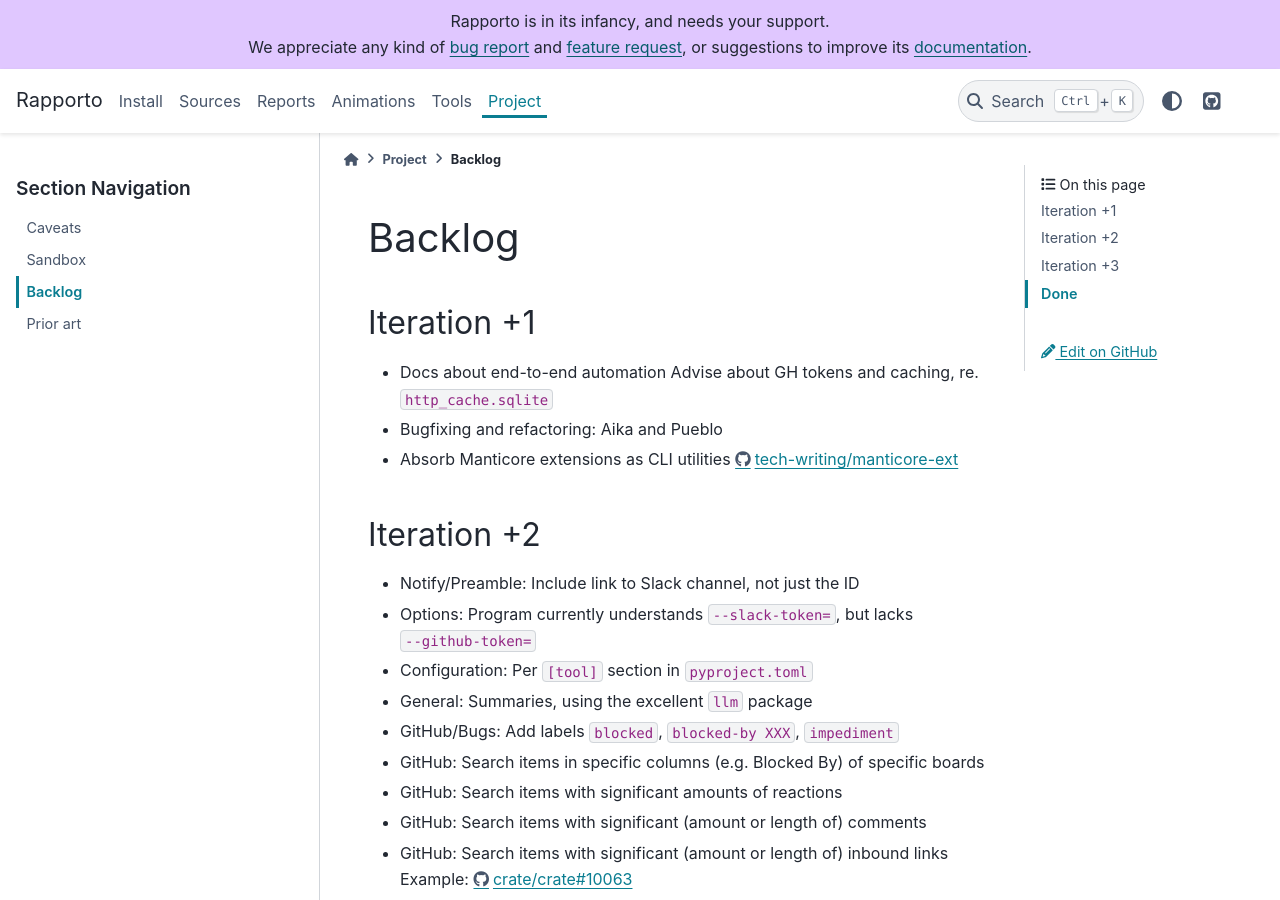
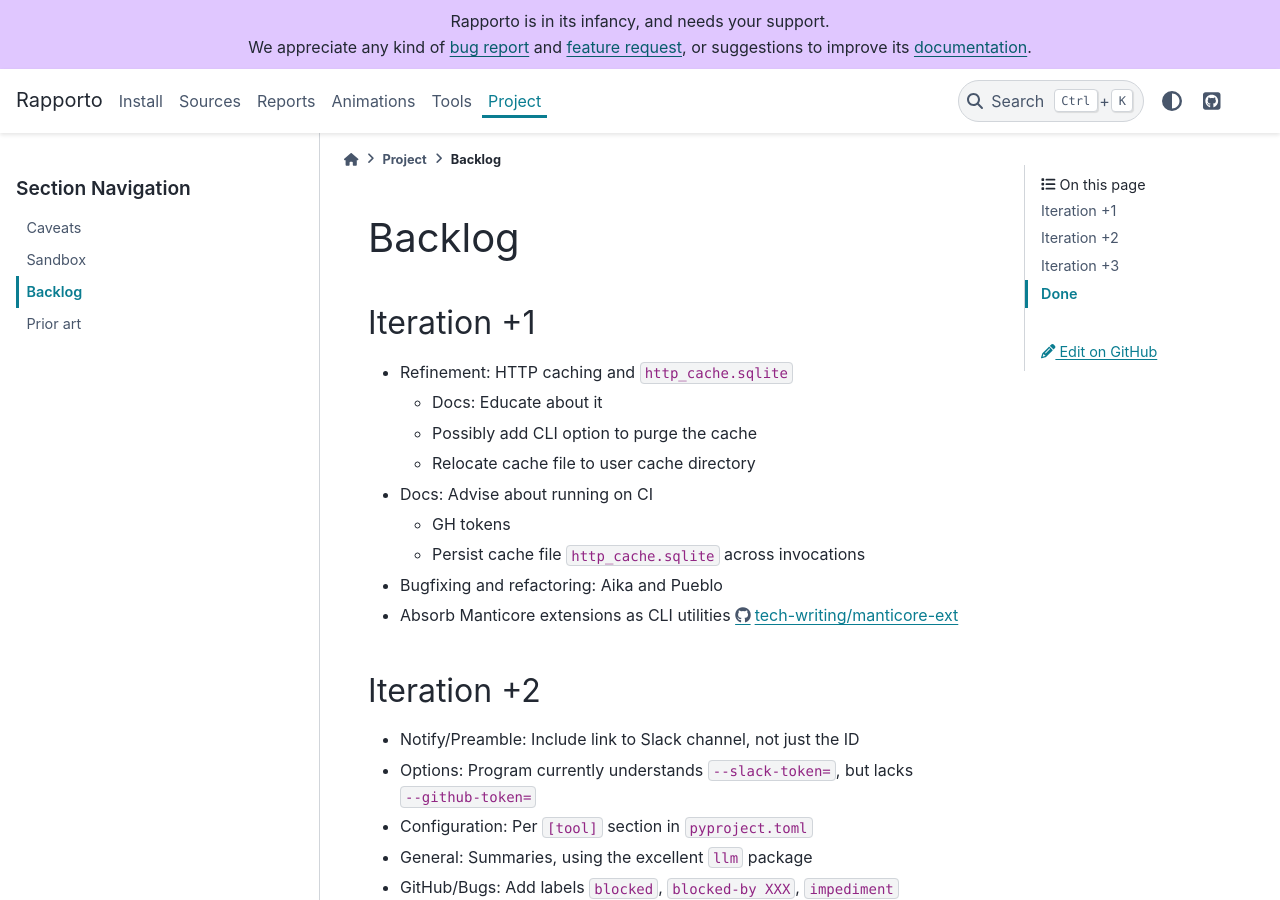
Before and after one commit to tech-writing/rapporto, a Sphinx documentation site: the page built from docs/backlog.md, in a window 1280 px wide and 900 px high. Built offline with Sphinx 7.4.7 and the PyData theme 0.15.4, drawn with Linux system fonts in a browser that asks for light colours.

Commit message:
Chore: Update change log and backlog

```diff
--- a/docs/backlog.md
+++ b/docs/backlog.md
@@ -1,8 +1,13 @@
 # Backlog
 
 ## Iteration +1
-- Docs about end-to-end automation
-  Advise about GH tokens and caching, re. `http_cache.sqlite`
+- Refinement: HTTP caching and `http_cache.sqlite`
+  - Docs: Educate about it
+  - Possibly add CLI option to purge the cache
+  - Relocate cache file to user cache directory
+- Docs: Advise about running on CI
+  - GH tokens
+  - Persist cache file `http_cache.sqlite` across invocations
 - Bugfixing and refactoring: Aika and Pueblo
 - Absorb Manticore extensions as CLI utilities
   https://github.com/tech-writing/manticore-ext
```
Also changed, not shown: CHANGES.md (+2 -0 lines).
